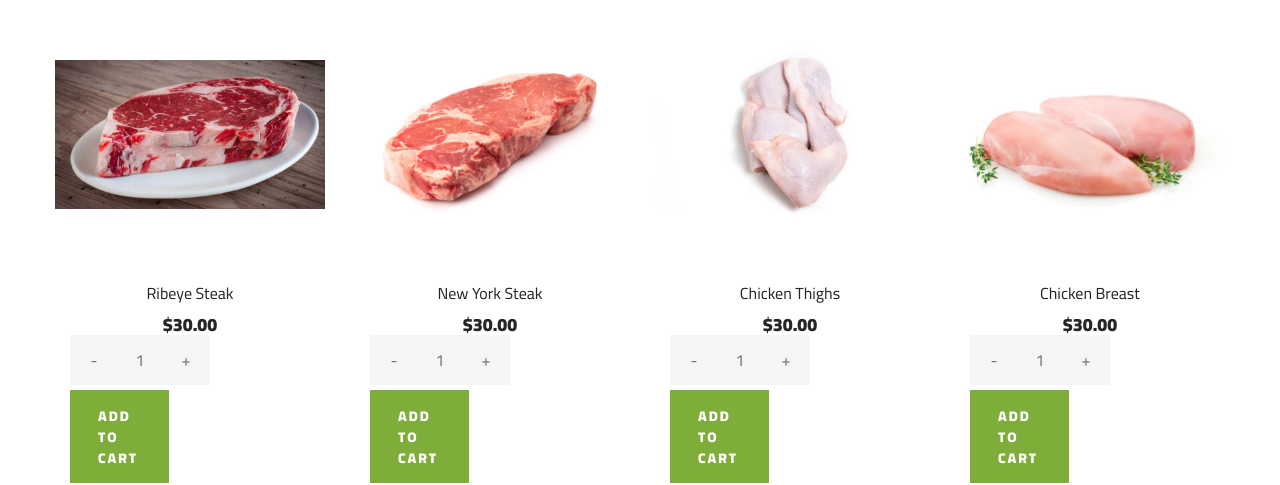
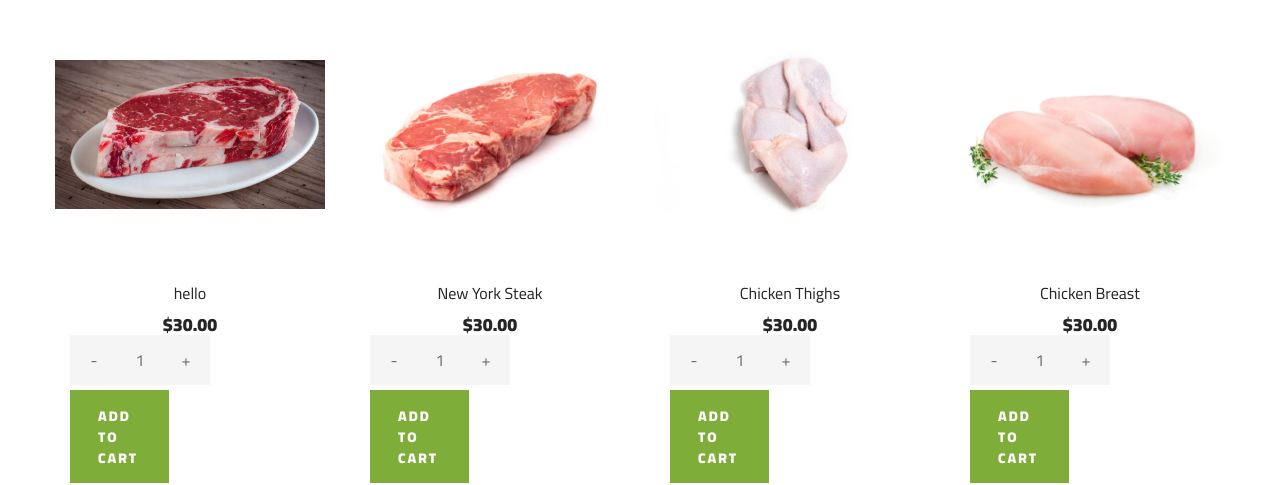
Before and after one commit to huy8208/OFS-project, a Django app: page /Meat_Seafood/ in a window 1280 px wide. Shown: the part 479-964 px from the top of the page. Run offline with Django 3.2, Linux system fonts and the light colour scheme; some libraries are stand-ins or nearby versions; some web fonts are replaced.

Commit message:
Changed ribeye to hello

```diff
--- a/project_root/web_app/templates/Meat_and_Seafood.html
+++ b/project_root/web_app/templates/Meat_and_Seafood.html
@@ -243,7 +243,7 @@
                                 <div class="featured__item__pic set-bg" data-setbg="{% static 'img/Meats/steak1.jpg'%}">
                                 </div>
                                 <div class="featured__item__text">
-                                    <h6><a href="#">Ribeye Steak</a></h6>
+                                    <h6><a href="#">hello</a></h6>
                                     <h5>$30.00</h5>
                                 </div>
                                 <div class="col-lg-6 col-md-6">
```
